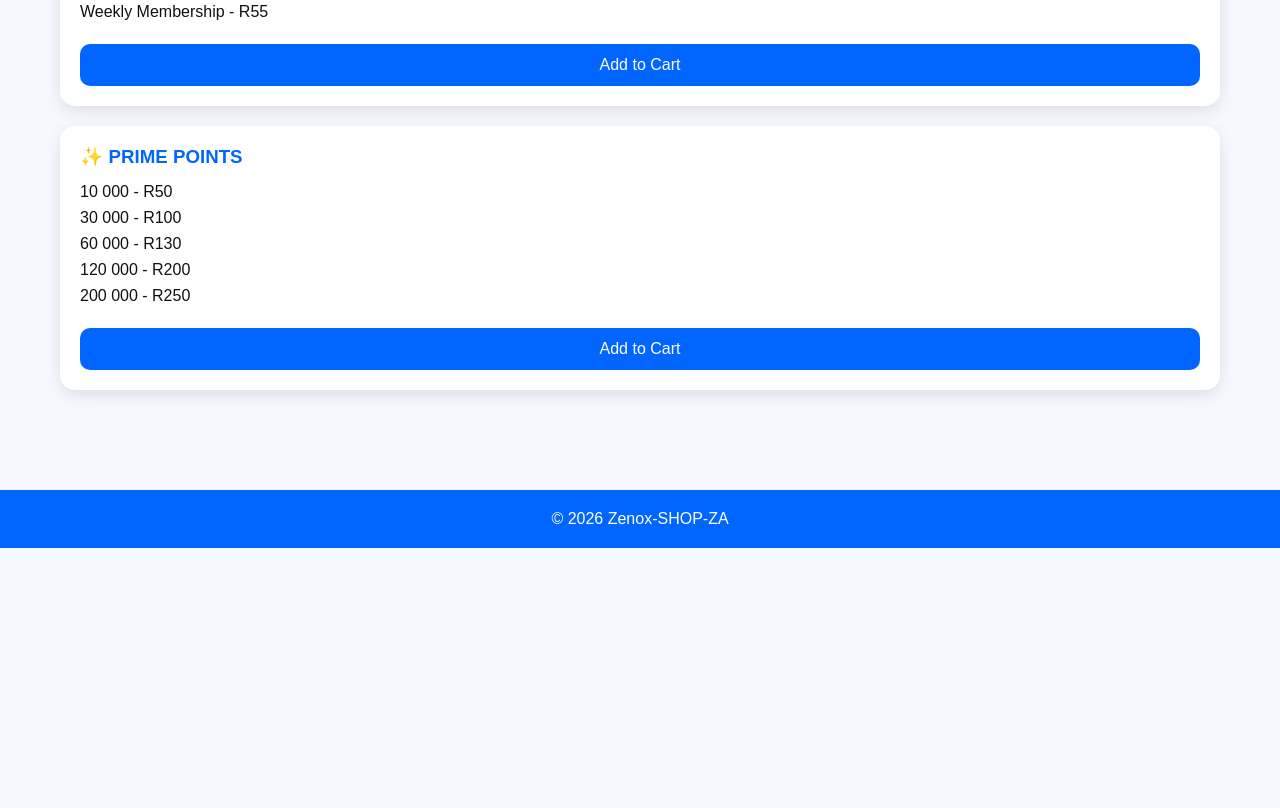
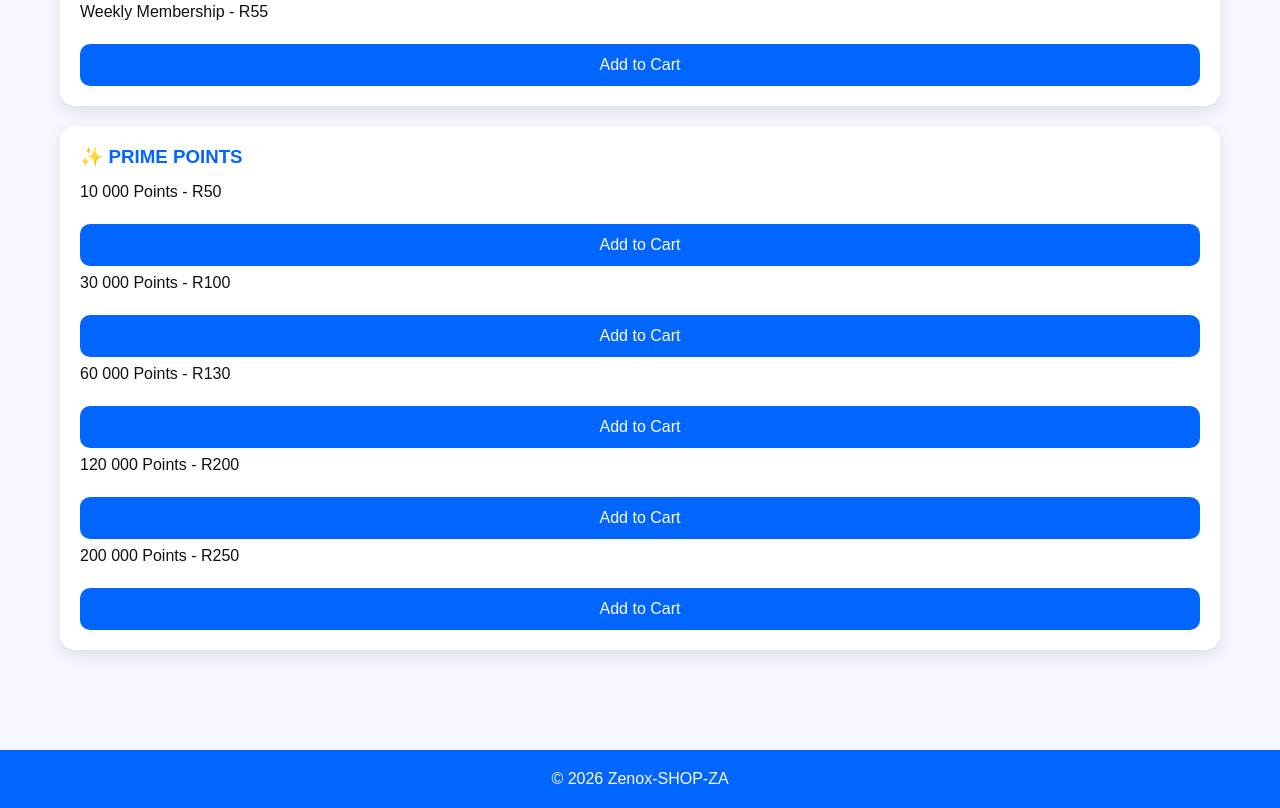
Before and after one commit to maremoshemashale802-svg/Zenox-SHOP-ZA, a website: page index.html in a window 1280 px wide. Shown: the part 1277-2085 px from the top of the page. Before the commit the page ends 1825 px from the top, so only its background shows below. Drawn offline with Linux system fonts and the light colour scheme; files that its build step writes are made by us from their sources; files whose address does not match are found by name.

Commit message:
Update Prime Points display and buttons in index.html

```diff
--- a/index.html
+++ b/index.html
@@ -95,17 +95,20 @@ placeholder="Search Diamonds, Prime Gifts, Memberships..."
 
 <h3>✨ PRIME POINTS</h3>
 
-<p>10 000 - R50</p>
+<p>10 000 Points - R50</p>
+<button onclick="addToCart('10 000 Prime Points',50)">Add to Cart</button>
 
-<p>30 000 - R100</p>
+<p>30 000 Points - R100</p>
+<button onclick="addToCart('30 000 Prime Points',100)">Add to Cart</button>
 
-<p>60 000 - R130</p>
+<p>60 000 Points - R130</p>
+<button onclick="addToCart('60 000 Prime Points',130)">Add to Cart</button>
 
-<p>120 000 - R200</p>
+<p>120 000 Points - R200</p>
+<button onclick="addToCart('120 000 Prime Points',200)">Add to Cart</button>
 
-<p>200 000 - R250</p>
-
-<button>Add to Cart</button>
+<p>200 000 Points - R250</p>
+<button onclick="addToCart('200 000 Prime Points',250)">Add to Cart</button>
 
 </div>
 
```
